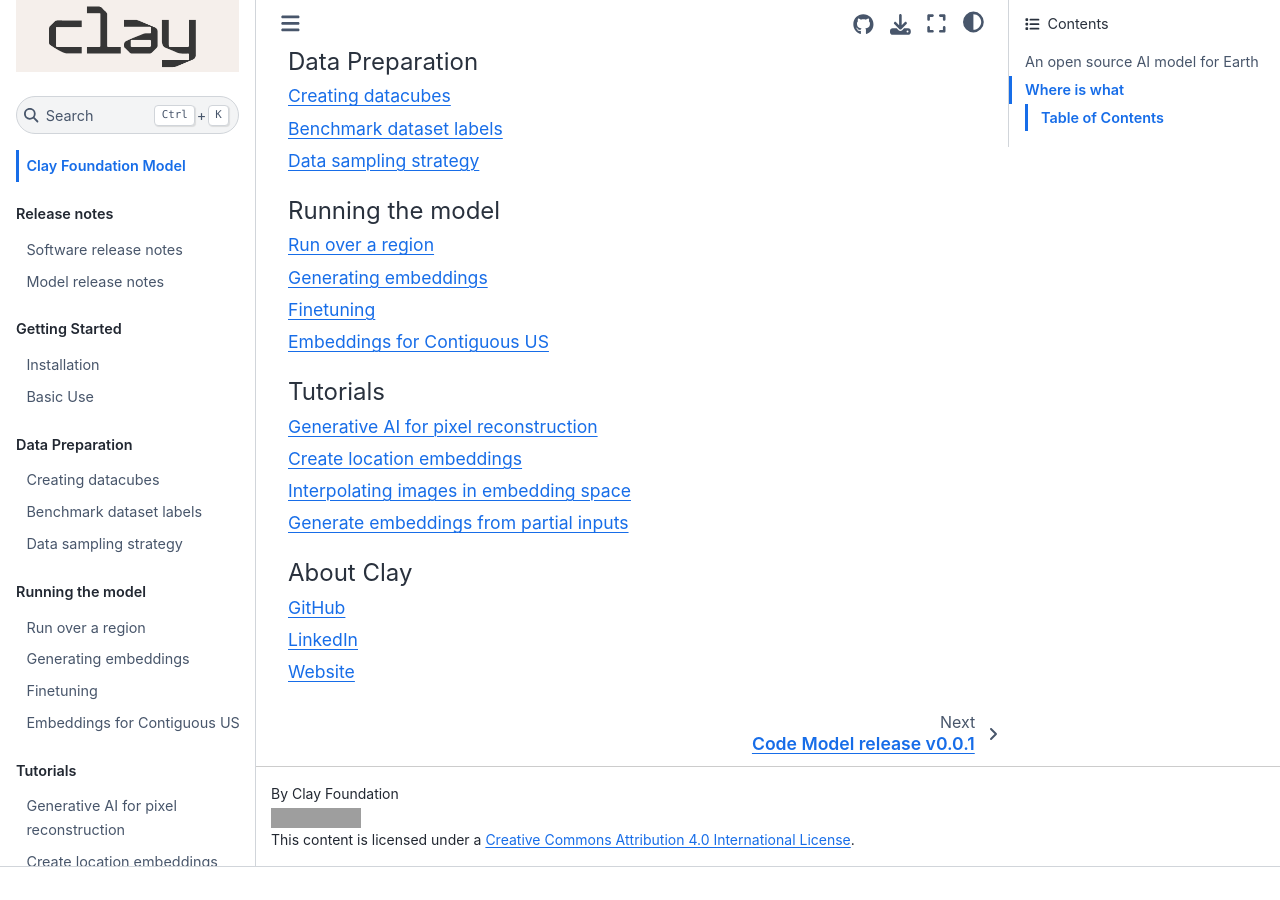
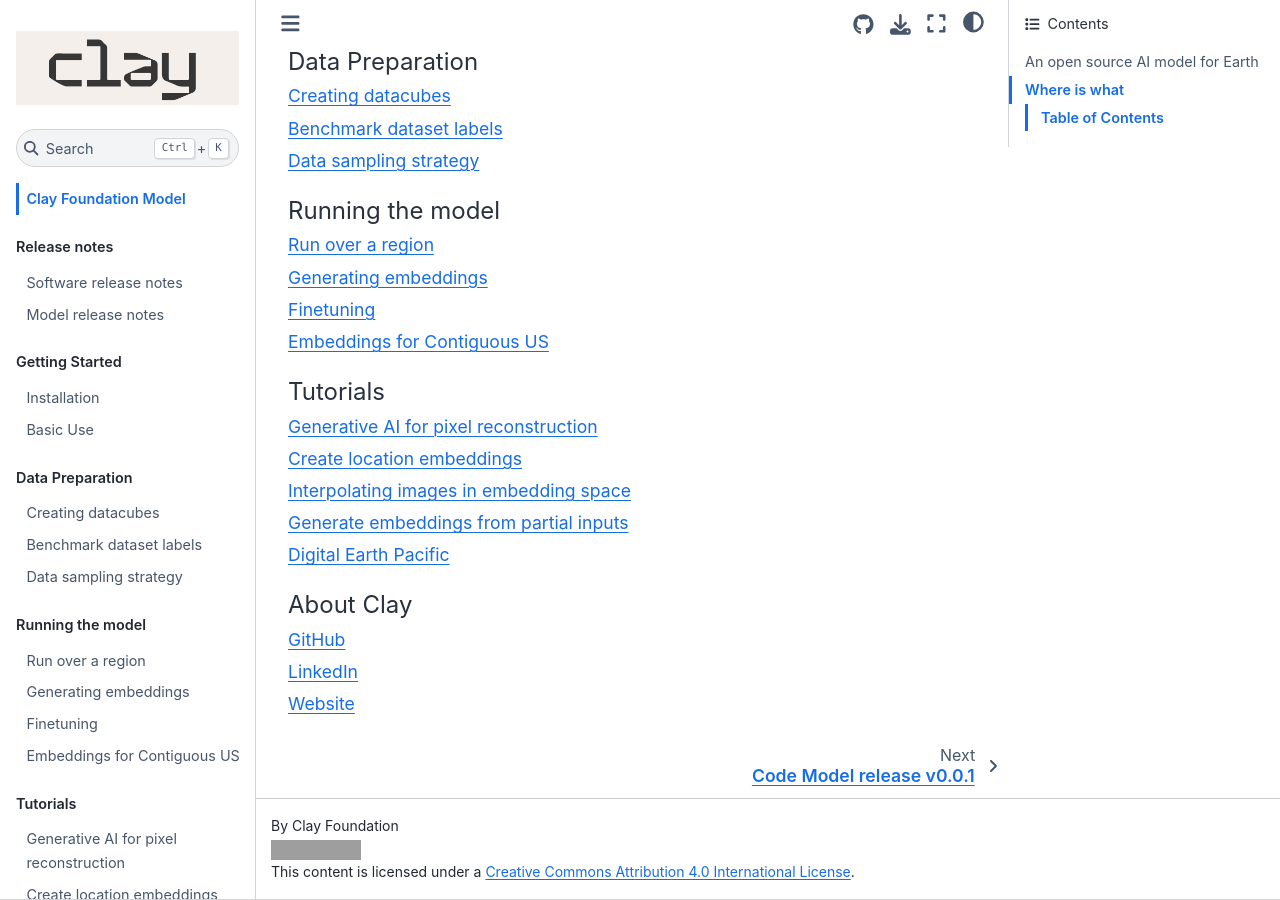
Before and after one commit to Clay-foundation/model, a Jupyter Book: the page built from docs/index.md, in a window 1280 px wide and 900 px high, scrolled down 1090 px. Built offline with Jupyter Book 1.0.4 settings and Sphinx 7.4.7 and the Sphinx Book theme 1.1.4, drawn with Linux system fonts in a browser that asks for light colours; before the commit the page ends 1957 px from its top, so only the background shows below that; some of the changed lines change nothing that is shown; grey boxes are pictures that could not be loaded.

Commit message:
:construction: Initial notebook for Digital Earth Pacific use case
Draft tutorial for Digital Earth Pacific. Using the STAC API at https://stac.staging.digitalearthpacific.org and looking at their Sentinel-2 GeoMAD and Sentinel-1 mean composite.

```diff
--- a/docs/_toc.yml
+++ b/docs/_toc.yml
@@ -44,6 +44,8 @@
       file: clay-v0-interpolation
     - title: Generate embeddings from partial inputs
       file: partial-inputs
+    - title: Digital Earth Pacific
+      file: tutorial_digital_earth_pacific
 - caption: About Clay
   chapters:
     - title: GitHub
--- /dev/null
+++ b/docs/tutorial_digital_earth_pacific.py
@@ -0,0 +1,120 @@
+# ---
+# jupyter:
+#   jupytext:
+#     formats: ipynb,py:percent
+#     text_representation:
+#       extension: .py
+#       format_name: percent
+#       format_version: '1.3'
+#       jupytext_version: 1.16.1
+#   kernelspec:
+#     display_name: Python 3 (ipykernel)
+#     language: python
+#     name: python3
+# ---
+
+# %% [markdown]
+# # Digital Earth Pacific mineral resource detection using Clay
+#
+# This notebook applies the Clay model on imagery composites, specifically a Sentinel-2
+# Geometric Median [(GeoMAD)](https://docs.digitalearthafrica.org/en/latest/data_specs/GeoMAD_specs.html)
+# and Sentinel-1 mean composite. We will use
+# [Digital Earth Pacific's STAC API](https://stac-browser.staging.digitalearthpacific.org)
+# to obtain these datasets, and apply it on a mineral resource detection downstream task
+# on two levels:
+#
+# 1. Coarse level (chip of size 5.12km x 5.12km) - Using embeddings to get a general
+# semantic picture
+# 2. Fine level (pixel of size 10m x 10m) - Using a fine-tuned decoder head to get
+# pixel-level segmentation masks
+#
+# References:
+# - https://github.com/digitalearthpacific/mineral-resource-detection
+# - https://github.com/Clay-foundation/model/discussions/140
+
+# %%
+
+import geopandas as gpd
+import pystac_client
+import shapely
+import stackstac
+from rasterio.enums import Resampling
+
+BAND_GROUPS = {
+    "rgb": ["B04", "B03", "B02"],
+    "rededge": ["B05", "B06", "B07", "B8A"],
+    "nir": ["B08"],
+    "swir": ["B11", "B12"],
+    "sar": ["mean_vv", "mean_vh"],
+}
+
+STAC_API = "https://stac.staging.digitalearthpacific.org"
+COLLECTION = "dep_s2_geomad"
+
+# %% [markdown]
+# ## Find Sentinel-2 and Sentinel-1 composites stored as Cloud-Optimized GeoTIFFs
+#
+# Define spatiotemporal query
+
+# %%
+# Define area of interest
+area_of_interest = shapely.box(xmin=177.2, ymin=-18.4, xmax=178.9, ymax=-17.2)
+
+# Define temporal range
+daterange: dict = ["2021-01-01T00:00:00Z", "2021-12-31T23:59:59Z"]
+
+# %%
+catalog = pystac_client.Client.open(url=STAC_API)
+
+sen2_search = catalog.search(
+    collections=[COLLECTION],
+    datetime=daterange,
+    intersects=area_of_interest,
+    max_items=100,
+)
+
+items = sen2_search.get_all_items()
+
+print(f"Found {len(items)} items")
+
+# %% [markdown]
+# ## Download the data
+# Get the data into a numpy array and visualize the imagery. STAC browser URL is at
+# https://stac-browser.staging.digitalearthpacific.org
+
+# %%
+# Extract coordinate system from first item
+epsg = items[0].properties["proj:epsg"]
+
+# Convert point from lon/lat to UTM projection
+poidf = gpd.GeoDataFrame(crs="OGC:CRS84", geometry=[area_of_interest.centroid]).to_crs(
+    epsg
+)
+geom = poidf.iloc[0].geometry
+
+# Create bounds of the correct size, the model
+# requires 512x512 pixels at 10m resolution.
+bounds = (geom.x - 2560, geom.y - 2560, geom.x + 2560, geom.y + 2560)
+
+# Retrieve the pixel values, for the bounding box in
+# the target projection. In this example we use only
+# the RGB and NIR band groups.
+stack = stackstac.stack(
+    items,
+    bounds=bounds,
+    snap_bounds=False,
+    epsg=epsg,
+    resolution=10,
+    dtype="float32",
+    rescale=False,
+    fill_value=0,
+    assets=BAND_GROUPS["rgb"] + BAND_GROUPS["nir"],
+    resampling=Resampling.nearest,
+)
+
+stack = stack.compute()
+assert stack.shape == (1, 4, 512, 512)
+
+stack.sel(band=["B04", "B03", "B02"]).plot.imshow(
+    row="time", rgb="band", vmin=0, vmax=2000
+)
```
Also changed, not shown: docs/tutorial_digital_earth_pacific.ipynb (added).
